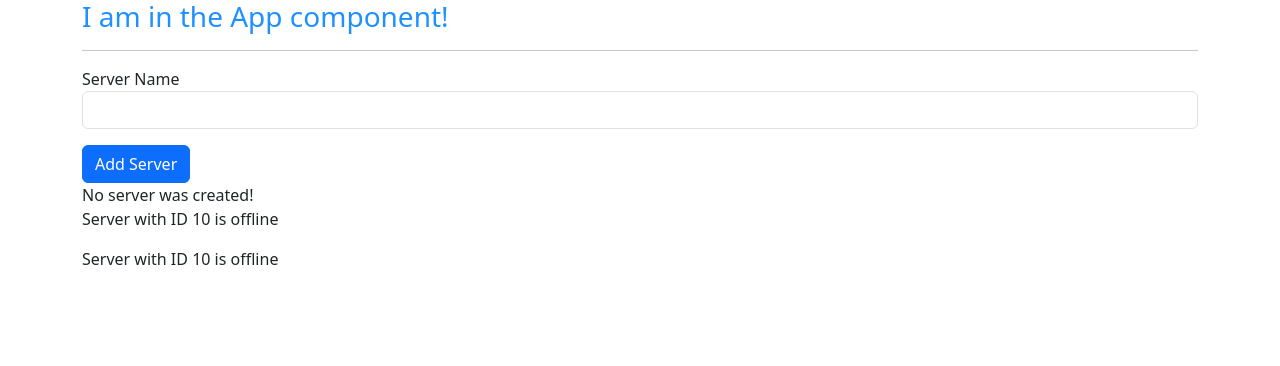
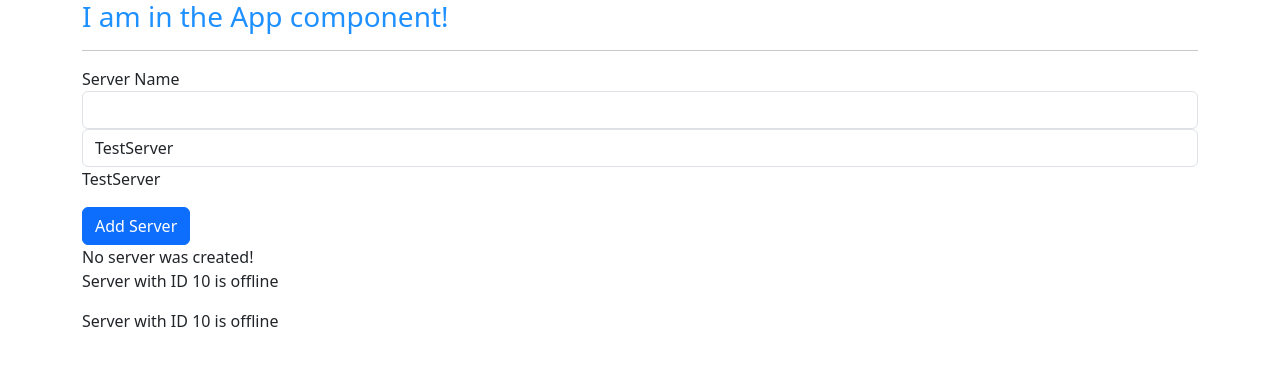
Before and after one commit to Inuyasha5689/Angular4-First-App, an Angular app: page / in a window 1280 px wide. Shown: the top 366 px of the page. Built offline with nearby package versions, Linux system fonts and the light colour scheme.

Commit message:
2 way data binding in Angular 4

```diff
--- a/src/app/servers/servers.component.html
+++ b/src/app/servers/servers.component.html
@@ -1,5 +1,6 @@
 <label>Server Name</label>
 <input type="text" class="form-control" (input)="onUpdateServerName($event)">
+<input type="text" class="form-control" [(ngModel)]="serverName">
 
 <p>{{ serverName }}</p>
 <button class="btn btn-primary" [disabled]="!allowNewServer" (click)="onCreateServer()">Add Server</button>
--- a/src/app/servers/servers.component.ts
+++ b/src/app/servers/servers.component.ts
@@ -14,7 +14,7 @@ export class ServersComponent implements OnInit {
 
   allowNewServer = false;
   serverCreationStatus = 'No server was created!';
-  serverName = '';
+  serverName = 'TestServer';
 
   constructor() {
     setTimeout(() => {
```
